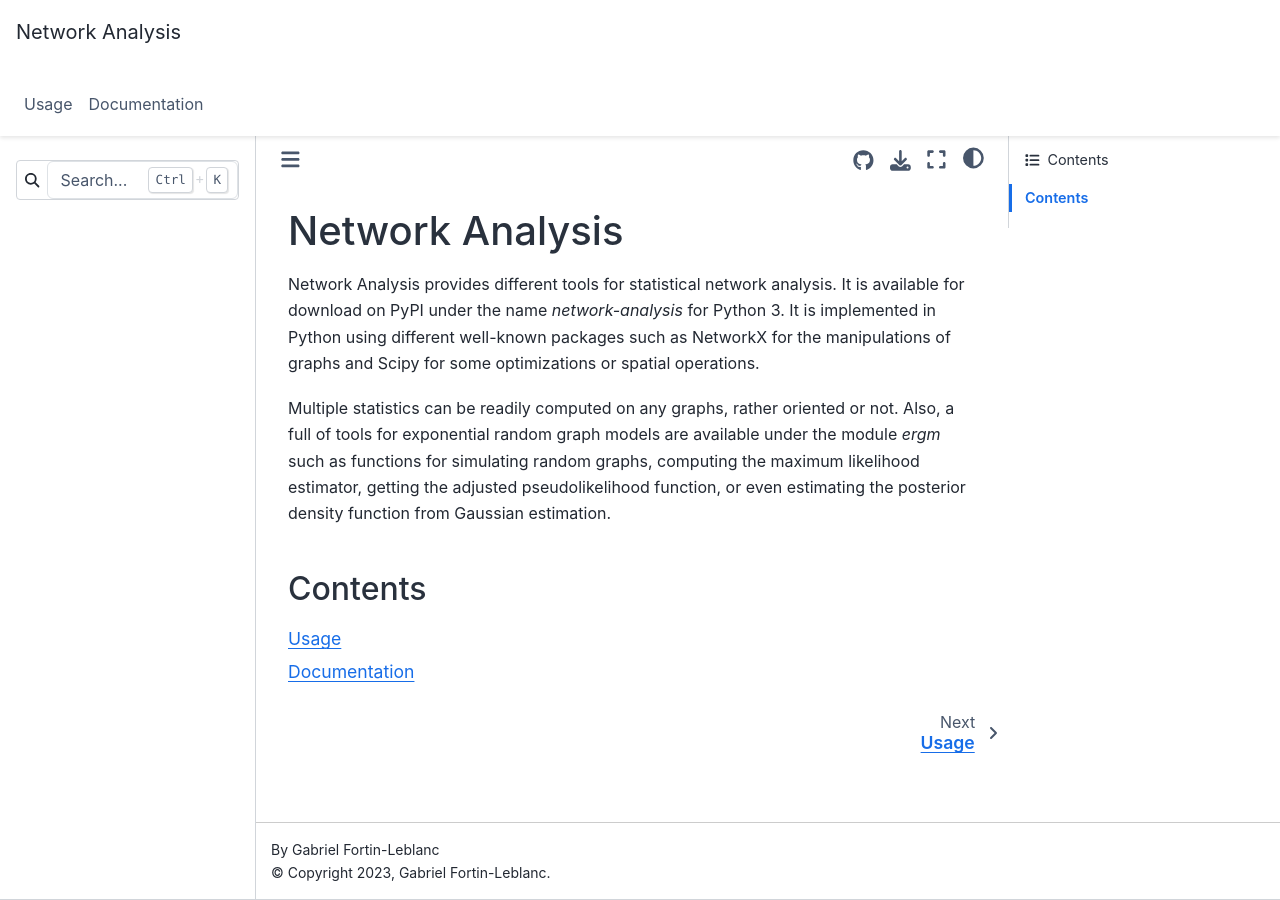
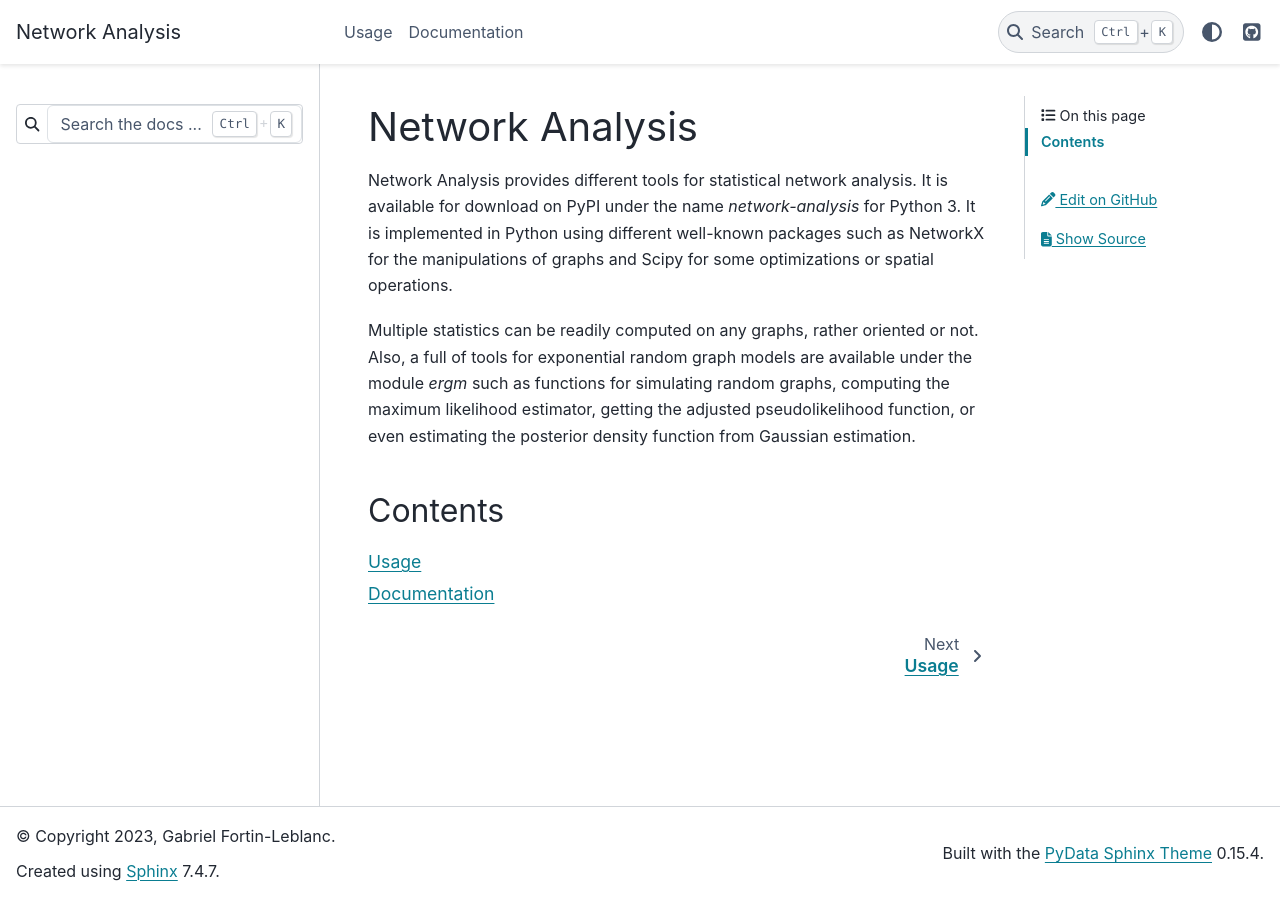
Before and after one commit to gabriel-fortin-leblanc/network-analysis, a Sphinx documentation site: the page built from docs/source/index.rst, in a window 1280 px wide. Built offline with Sphinx 7.4.7 and the PyData theme 0.15.4, drawn with Linux system fonts in a browser that asks for light colours.

Commit message:
Change theme

```diff
--- a/docs/source/conf.py
+++ b/docs/source/conf.py
@@ -30,7 +30,6 @@ extensions = [
     "sphinx.ext.autodoc",
     "sphinx.ext.autosummary",
 ]
-
 templates_path = ["_templates"]
 exclude_patterns = []
 
@@ -39,20 +38,32 @@ exclude_patterns = []
 # https://www.sphinx-doc.org/en/master/usage/configuration.html#options-for-html-output
 
 html_title = "Network Analysis"
-html_theme = "sphinx_book_theme"
+html_theme = "pydata_sphinx_theme"
 html_static_path = ["_static"]
 
 html_theme_options = {
-    "repository_url": "https://github.com/gabriel-fortin-leblanc/network-analysis",
     # Header
-    "use_repository_button": True,
-    "use_issues_button": True,
     "logo": {
         "text": "Network Analysis",
     },
-    "navbar_start": ["navbar-logo", "navbar-nav"],
+    "use_edit_page_button": True,
+    "navbar_start": ["navbar-logo"],
+    "icon_links": [
+        {
+            "name": "GitHub",
+            "url": "https://github.com/gabriel-fortin-leblanc/network-analysis",
+            "icon": "fa-brands fa-square-github",
+            "type": "fontawesome",
+        },
+    ],
     # Primary sidebar (left sidebar)
     "primary_sidebar_end": ["sidebar-ethical-ads"],
+}
+html_context = {
+    "github_user": "gabriel-fortin-leblanc",
+    "github_repo": "network-analysis",
+    "github_version": "main",
+    "doc_path": "docs/source",
 }
 html_sidebars = {
     "**": [
```
